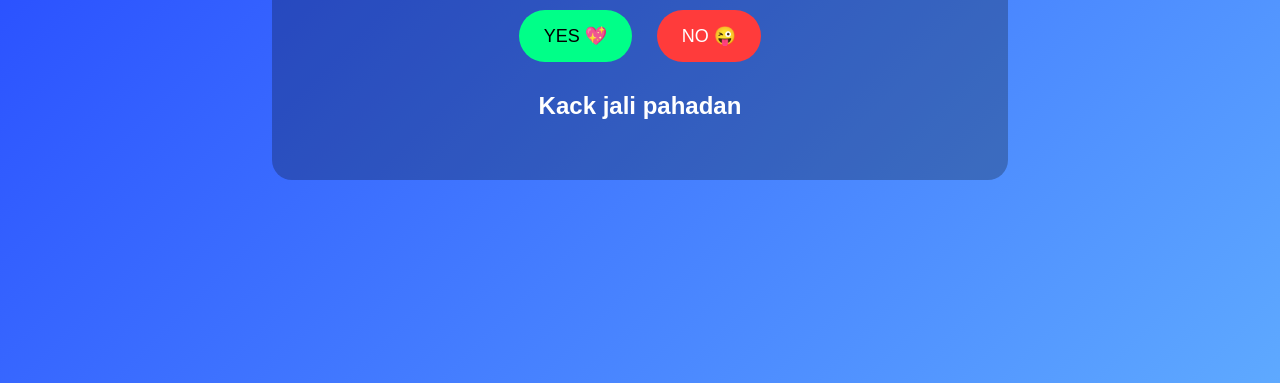
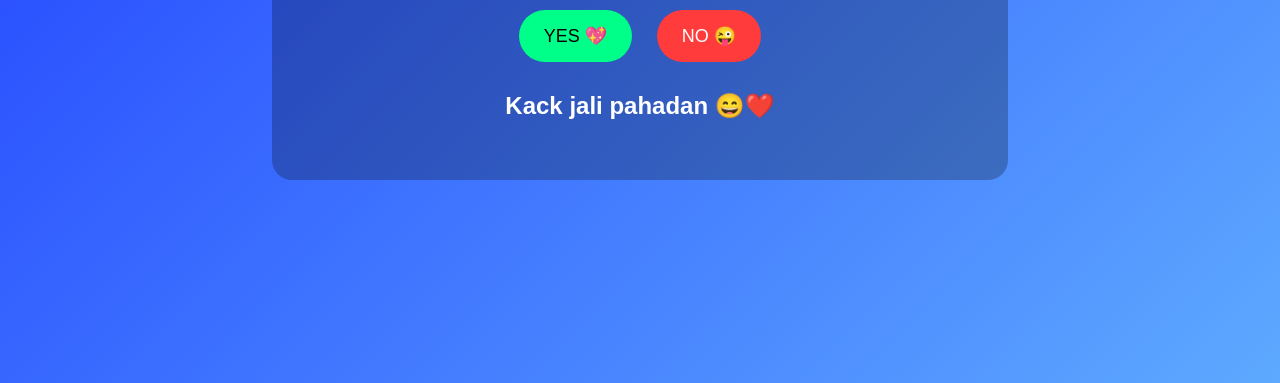
Before and after one commit to Systemdhruv/For-Sucha, a plain HTML site: page index.html in a window 1280 px wide. Both pictures are taken after a click on the button "YES 💖". Shown: the part 433-816 px from the top of the page. Drawn offline with Linux system fonts and the light colour scheme.

Commit message:
Update index.html

```diff
--- a/index.html
+++ b/index.html
@@ -46,7 +46,7 @@ button{
 
 <script>
 function yes(){
-    document.getElementById("msg").innerHTML="Kack jali pahadan";
+ document.getElementById("msg").innerHTML="Kack jali pahadan 😄❤️";
 }
 function move(btn){
     btn.style.position='absolute';
```
